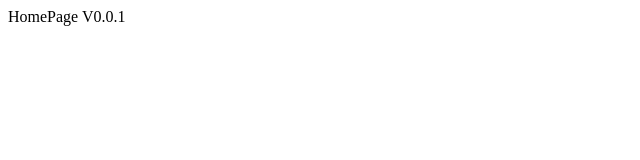
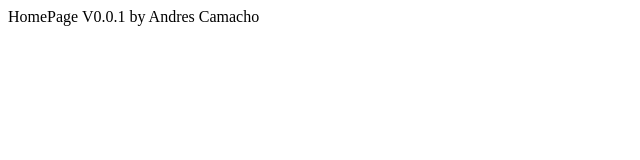
Before and after one commit to andrescacla/voley, a React (Vite) app: page / in a window 1280 px wide. Shown: the top 160 px of the page, without its empty margins (0-640 px from the left). Built offline with nearby package versions, Linux system fonts and the light colour scheme.

Commit message:
Add author

```diff
--- a/src/pages/HomePage.tsx
+++ b/src/pages/HomePage.tsx
@@ -1,6 +1,6 @@
 
 export const HomePage = () => {
   return (
-    <div>HomePage V0.0.1</div>
+    <div>HomePage V0.0.1 by Andres Camacho</div>
   )
 }
```
